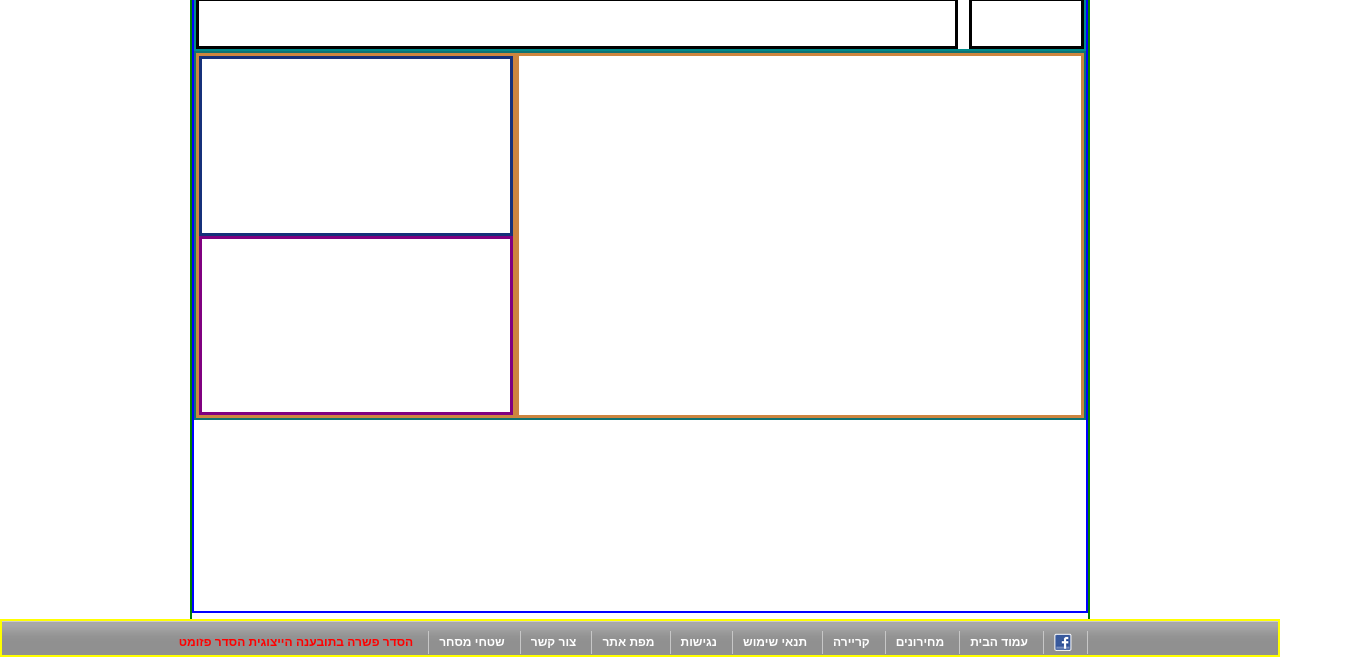
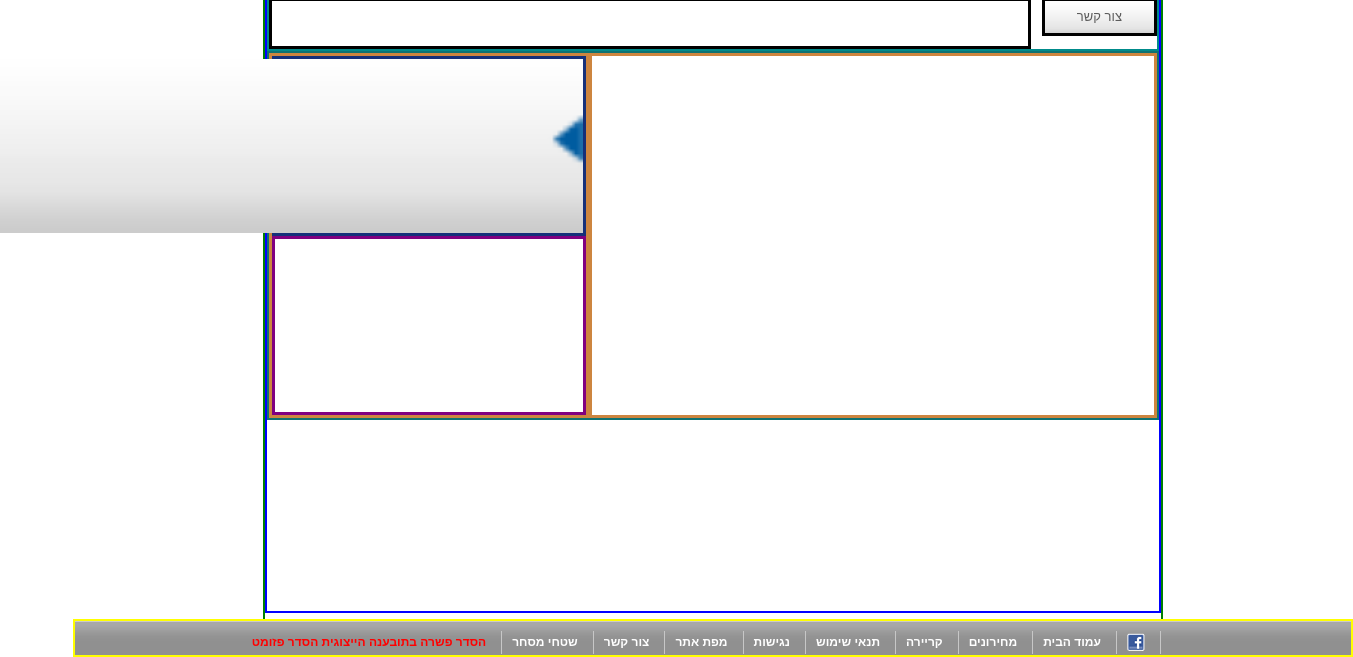
Before and after one commit to duck202/middle-project, a plain HTML site: page index2.html in a window 1280 px wide. Shown: the part 143-800 px from the top of the page, 1353 px wide, since content can reach past the window. Drawn offline with Linux system fonts and the light colour scheme.

Commit message:
basic layout fix

```diff
--- a/index2.html
+++ b/index2.html
@@ -83,9 +83,7 @@
         </header>
         <div class="main_container">
             <div class="top_section2">
-                <div class="border_rad1">
-                    <div class="grayBox1">
-                    </div>
+                <div class="border_rad1">צור קשר
                 </div>
                 <div class="border_rad2">
                     <div class="grayBox2">
@@ -95,7 +93,7 @@
             <div class="bottom_section2">
                 <div class="border_gra1"></div>
                 <div class="border_gra2">
-                    <div class="border_gra_spe1"></div>
+                    <div class="border_gra_spe1"><img src="images/side_menu_sprite_n.png"></div>
                     <div class="border_gra_spe2"></div>
                 </div>
             </div>
--- a/style.css
+++ b/style.css
@@ -406,8 +406,14 @@ text-decoration-line: underline;
     .border_rad1 {
         border:solid black;
         width:13%;
+        height: 38px;
         margin-left:11px;
-
+        background-image: url(images/side_menu_sprite_n.png);
+        background-repeat:no-repeat;
+        font-size: 13px;
+        color: #5c5c5c;
+        line-height: 32px;
+        text-align: center;
   }
 
   .border_rad2 {
@@ -424,6 +430,12 @@ text-decoration-line: underline;
     height: 100%;
     width: 64%;
     padding-top:10px;
+}
+
+.grayBox1 {
+ border:solid springgreen;
+ height: fit-content;
+ width: fit-content;
 }
 
 
```
Also changed, not shown: images/side_menu_sprite.png (added), images/side_menu_sprite_n.png (added).
